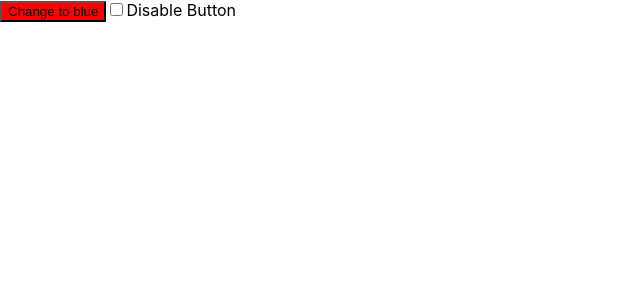
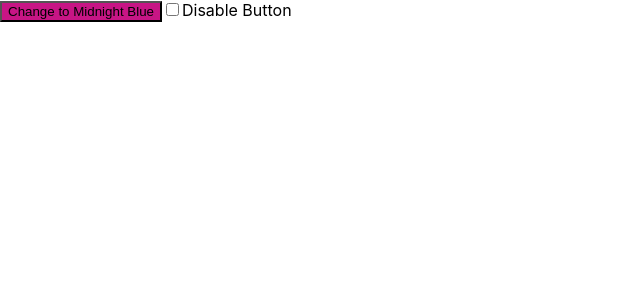
Before and after one commit to b-hexsoul/color-button, a React (Create React App) app: page / in a window 1280 px wide. Shown: the top 300 px of the page, without its empty margins (0-640 px from the left). Built offline with nearby package versions, Linux system fonts and the light colour scheme.

Commit message:
update app with new colors

```diff
--- a/src/App.js
+++ b/src/App.js
@@ -6,13 +6,13 @@ export function replaceCamelWithSpaces(colorName) {
 };
 
 function App() {
-  const [ buttonColor, setButtonColor ] = useState('red');
+  const [ buttonColor, setButtonColor ] = useState('MediumVioletRed');
   const [ disabled, setDisabled ] = useState(false);
-  const newButtonColor = buttonColor === 'red' ? 'blue' : 'red';
+  const newButtonColor = buttonColor === 'MediumVioletRed' ? 'MidnightBlue' : 'MediumVioletRed';
 
   return (
     <div>
-      <button onClick={() => setButtonColor(newButtonColor)} style={{ backgroundColor: disabled ? 'gray' : buttonColor }} disabled={disabled}>Change to {newButtonColor}</button>
+      <button onClick={() => setButtonColor(newButtonColor)} style={{ backgroundColor: disabled ? 'gray' : buttonColor }} disabled={disabled}>Change to {replaceCamelWithSpaces(newButtonColor)}</button>
       <input type="checkbox" id="disable-button-checkbox" onChange={(e) => setDisabled(e.target.checked)} />
       <label htmlFor="disable-button-checkbox">Disable Button</label>
     </div>
```
Also changed, not shown: 1 other file (tests, documents, lock files or other folders).
